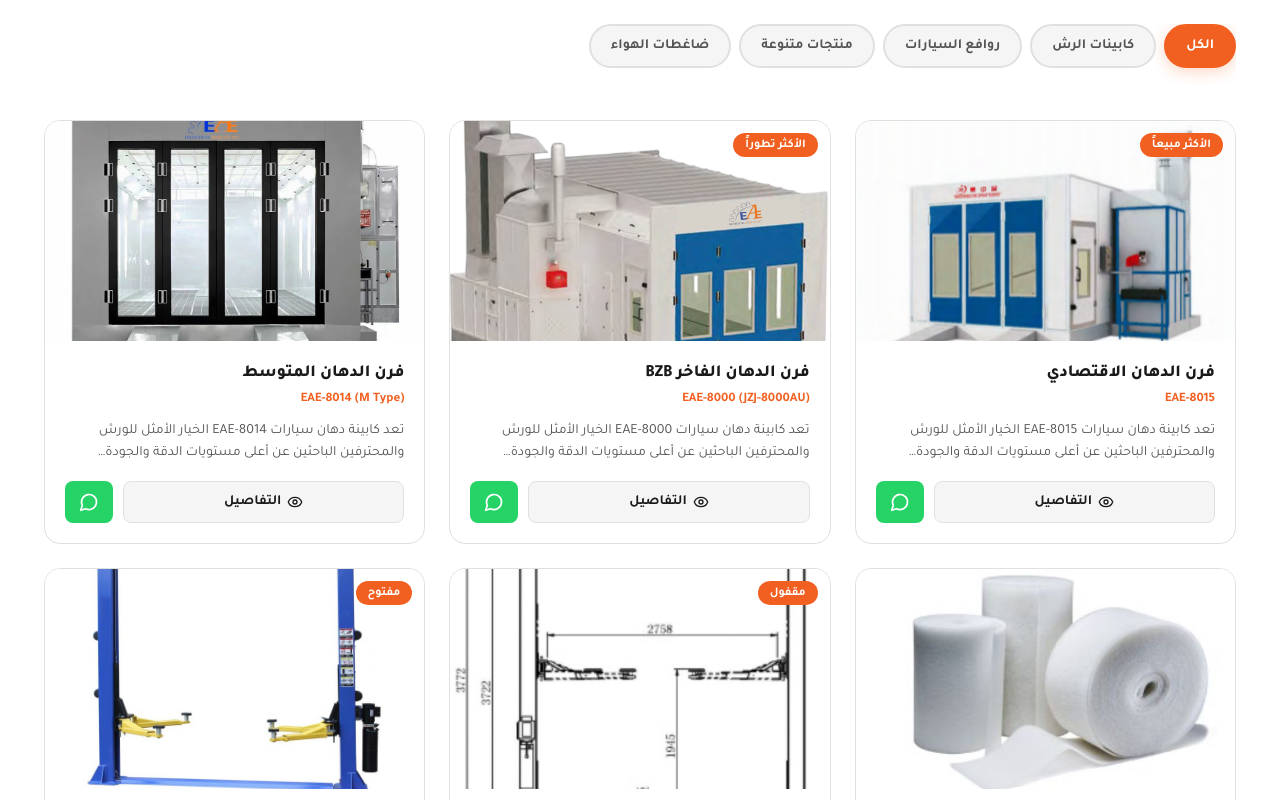
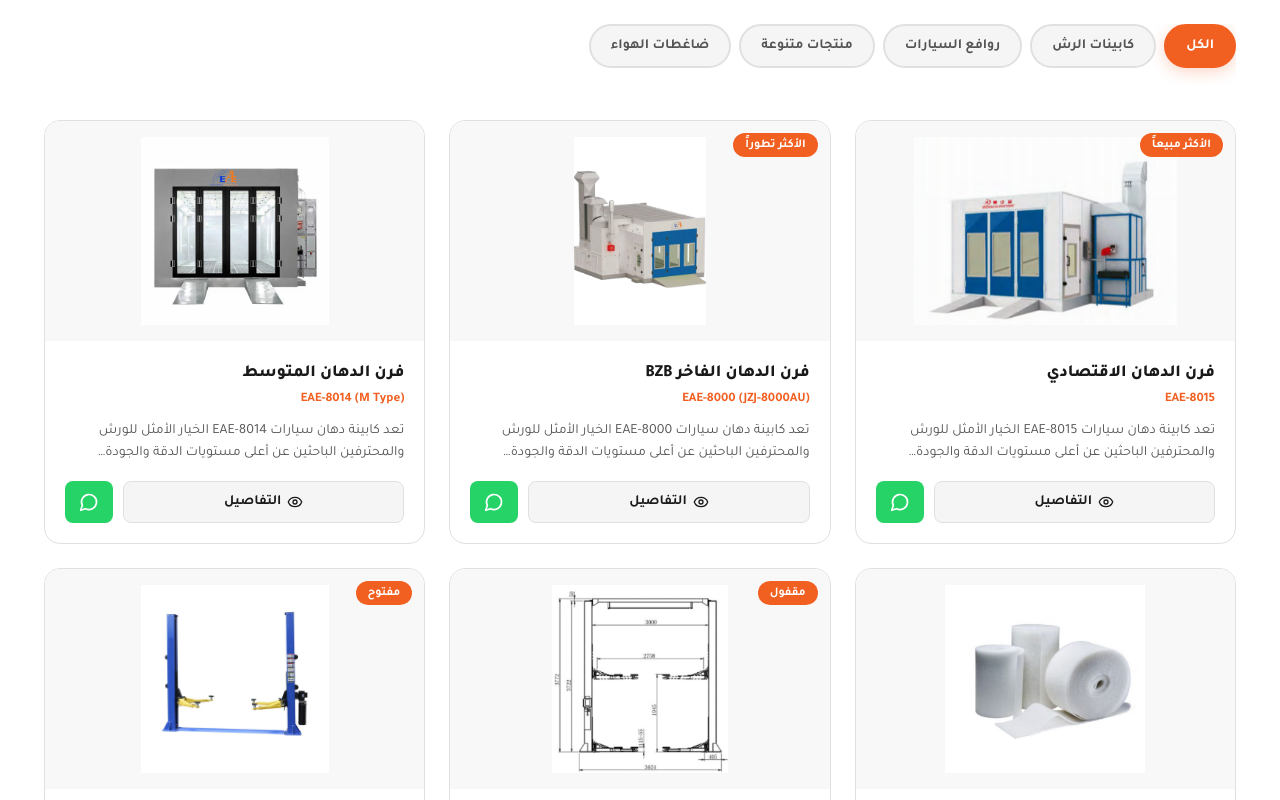
Before and after one commit to mohamedelwan22/EAE-Company, a React (Vite) app: page / in a window 1280 px wide. Shown: the part 2700-3500 px from the top of the page. Built offline with nearby package versions, Linux system fonts and the light colour scheme; the HTML template or start-up script is replaced by a standard one.

Commit message:
fix: show full product images without crop across all pages

```diff
--- a/src/components/eae/ProductsSection.tsx
+++ b/src/components/eae/ProductsSection.tsx
@@ -41,11 +41,11 @@
               className="bg-card rounded-2xl overflow-hidden border border-border shadow-[var(--shadow-sm)] hover:-translate-y-2.5 hover:shadow-[var(--shadow-xl)] hover:border-primary transition-all duration-500 group"
             >
               <Link to={`/product/${product.id}`} className="block">
-                <div className="h-[220px] max-sm:h-[180px] overflow-hidden bg-secondary relative">
+                <div className="h-[220px] max-sm:h-[180px] overflow-hidden bg-[#f8f8f8] dark:bg-white/10 relative p-4 flex items-center justify-center">
                   <img
                     src={product.image}
                     alt={t(product.name.ar, product.name.en)}
-                    className="w-full h-full object-cover group-hover:scale-[1.08] transition-transform duration-600"
+                    className="max-h-full max-w-full h-auto w-auto object-contain group-hover:scale-[1.08] transition-transform duration-600"
                     loading="lazy"
                   />
                   {product.badge && (
--- a/src/pages/ProductDetail.tsx
+++ b/src/pages/ProductDetail.tsx
@@ -349,11 +349,11 @@
                     to={`/product/${p.id}`}
                     className="bg-card rounded-2xl overflow-hidden border border-border shadow-[var(--shadow-sm)] hover:-translate-y-2.5 hover:shadow-[var(--shadow-xl)] hover:border-primary transition-all duration-500 group block"
                   >
-                    <div className="h-[200px] overflow-hidden bg-secondary">
+                    <div className="h-[200px] overflow-hidden bg-[#f8f8f8] dark:bg-white/10 flex items-center justify-center p-4">
                       <img
                         src={p.image}
                         alt={t(p.name.ar, p.name.en)}
-                        className="w-full h-full object-cover group-hover:scale-[1.08] transition-transform duration-600"
+                        className="max-w-full max-h-full object-contain group-hover:scale-[1.08] transition-transform duration-600"
                         loading="lazy"
                       />
                     </div>
--- a/src/pages/ProductGroup.tsx
+++ b/src/pages/ProductGroup.tsx
@@ -134,11 +134,11 @@
                   className="group bg-card rounded-3xl overflow-hidden border-2 border-border hover:border-primary shadow-[var(--shadow-sm)] hover:shadow-[var(--shadow-xl)] transition-all duration-500 hover:-translate-y-2 block"
                 >
                   {/* Image */}
-                  <div className="relative h-[280px] md:h-[320px] overflow-hidden bg-secondary">
+                  <div className="relative h-[280px] md:h-[320px] overflow-hidden bg-[#f8f8f8] dark:bg-white/10 flex items-center justify-center p-6">
                     <img
                       src={product.image}
                       alt={t(product.name.ar, product.name.en)}
-                      className="w-full h-full object-cover group-hover:scale-105 transition-transform duration-700"
+                      className="max-w-full max-h-full object-contain group-hover:scale-105 transition-transform duration-700"
                     />
                     {/* Badge overlay */}
                     <div className="absolute top-4 start-4 bg-[#1a2744]/90 backdrop-blur-sm text-white px-4 py-2 rounded-full flex items-center gap-2 text-sm font-bold">
--- a/src/pages/Products.tsx
+++ b/src/pages/Products.tsx
@@ -81,11 +81,11 @@
                 className="bg-card rounded-2xl overflow-hidden border border-border shadow-sm hover:-translate-y-2 hover:shadow-xl hover:border-primary transition-all duration-300 group flex flex-col"
               >
                 <Link to={productLink} className="block relative">
-                  <div className="h-[240px] max-sm:h-48 overflow-hidden bg-white/5 relative p-4 flex items-center justify-center">
+                  <div className="h-[240px] max-sm:h-48 overflow-hidden bg-[#f8f8f8] dark:bg-white/10 relative p-4 flex items-center justify-center">
                     <img
                       src={product.image}
                       alt={t(product.name.ar, product.name.en)}
-                      className="max-h-full max-w-full h-full w-full object-cover group-hover:scale-105 transition-transform duration-500"
+                      className="max-h-full max-w-full h-auto w-auto object-contain group-hover:scale-105 transition-transform duration-500"
                       loading="lazy"
                     />
                     {displayBadge && (
```
